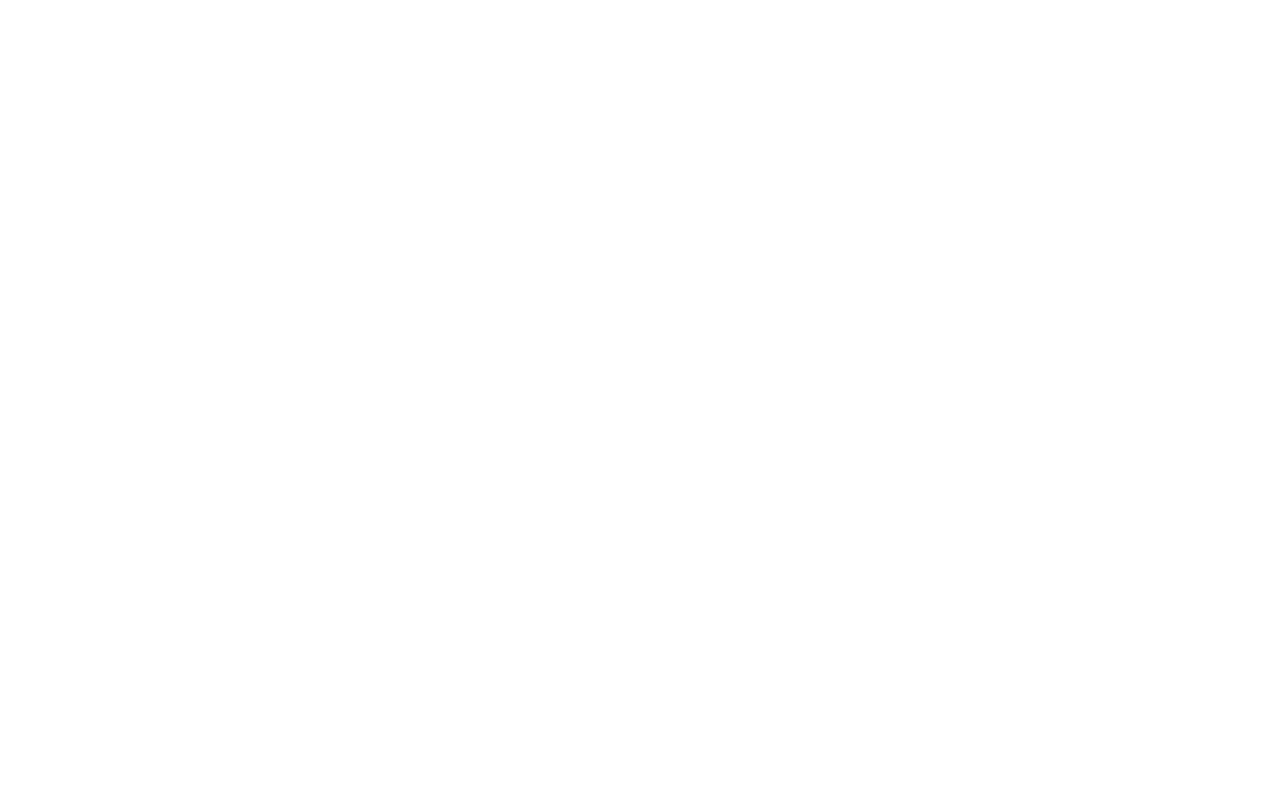
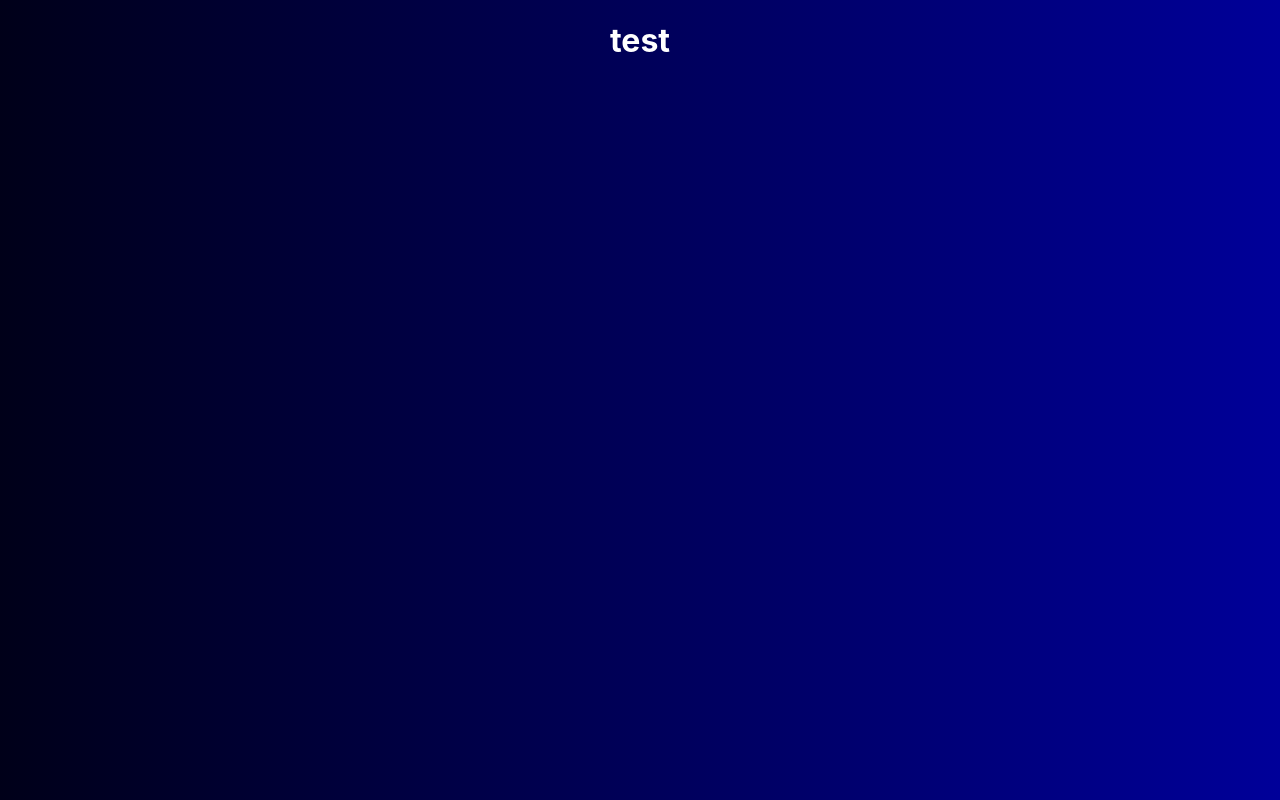
Before and after one commit to OsirOsir/electrohub-frontend, a React (Create React App) app: page / in a window 1280 px wide. Built offline with nearby package versions, Linux system fonts and the light colour scheme.

Commit message:
added background

```diff
--- a/src/App.css
+++ b/src/App.css
@@ -23,6 +23,10 @@
   font-size: calc(10px + 2vmin);
   color: white;
 }
+/* test h1 */
+.App h1 {
+  color: white;
+}
 
 .App-link {
   color: #61dafb;
--- a/src/App.js
+++ b/src/App.js
@@ -3,8 +3,8 @@
 
 function App() {
   return (
-    <div className="App">
-
+    <div className='App'>
+      <h1>test</h1>
     </div>
   );
 }
--- a/src/index.css
+++ b/src/index.css
@@ -5,6 +5,7 @@
     sans-serif;
   -webkit-font-smoothing: antialiased;
   -moz-osx-font-smoothing: grayscale;
+  background: linear-gradient(to right, #000019, #000099);
 }
 
 code {
```
